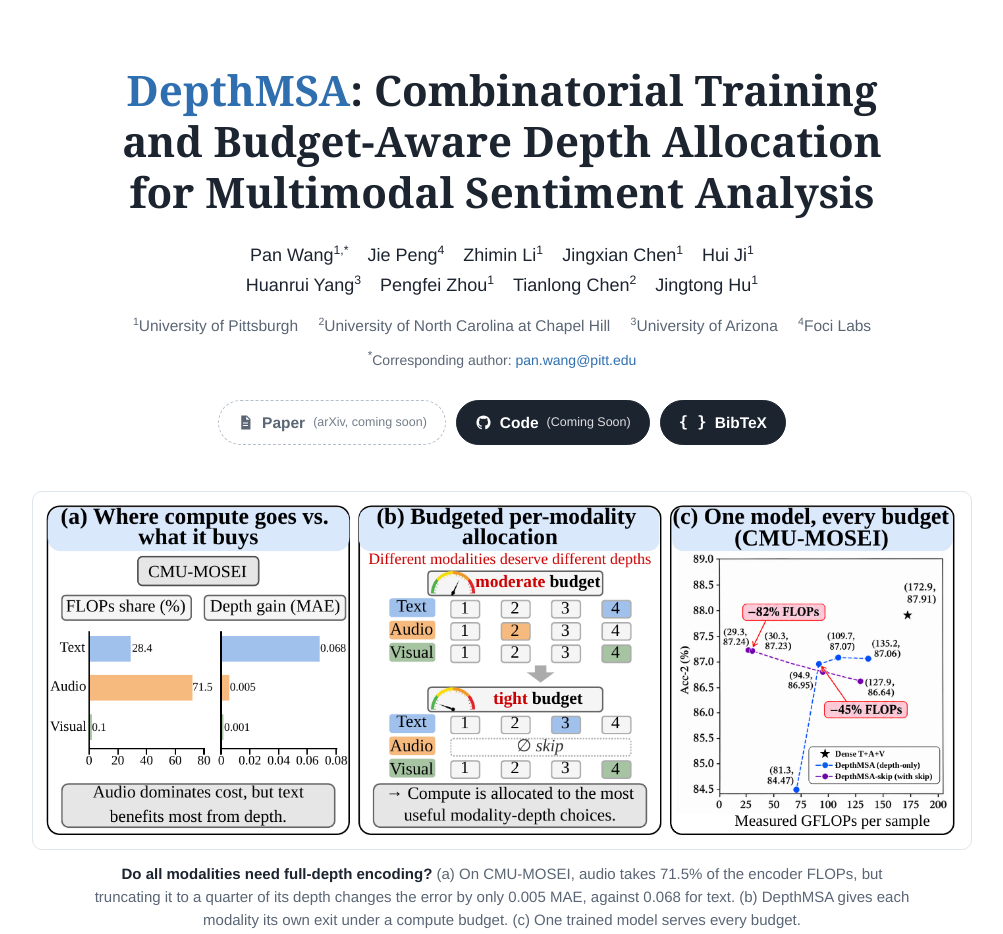
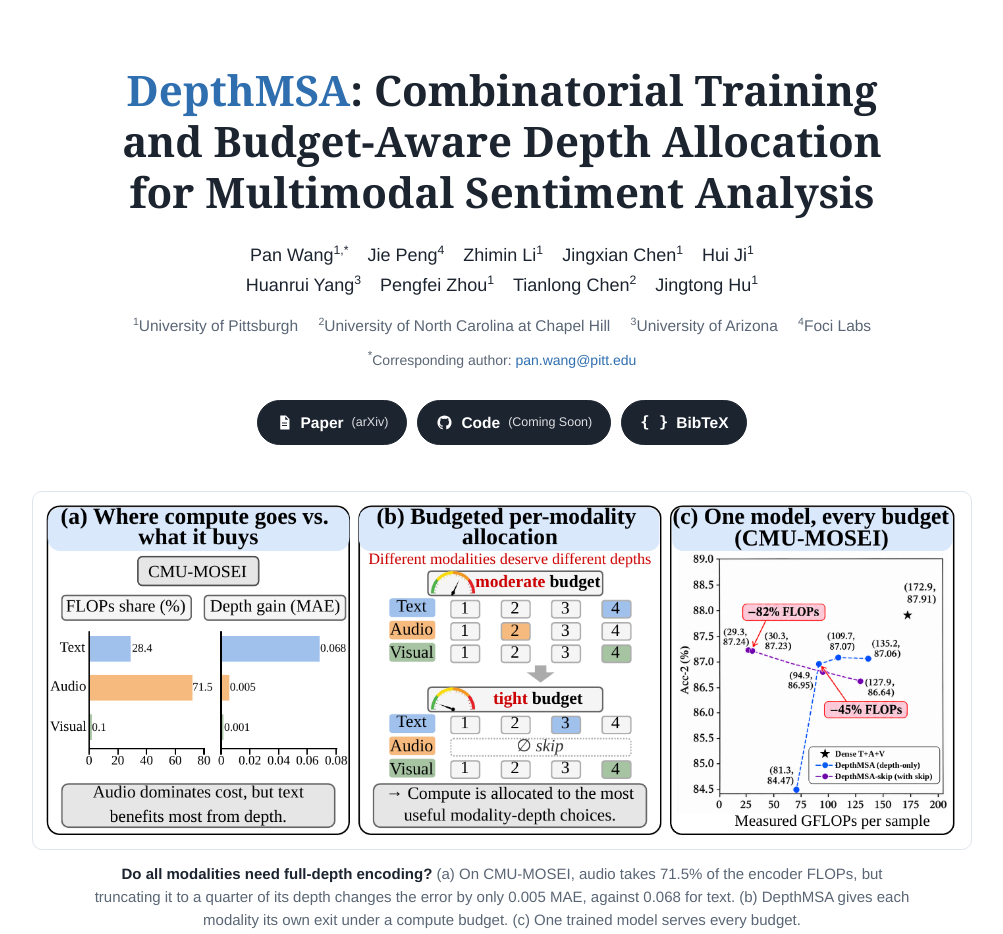
Before and after one commit to pwang322/DepthMSA, a plain HTML site: page index.html in a window 1280 px wide. Shown: the top 934 px of the page, without its empty margins (138-1141 px from the left). Drawn offline with Linux system fonts and the light colour scheme.

Commit message:
Add arXiv link

```diff
--- a/index.html
+++ b/index.html
@@ -148,12 +148,10 @@
     <div class="corr"><sup>*</sup>Corresponding author: <a href="mailto:pan.wang@pitt.edu">pan.wang@pitt.edu</a></div>
 
     <div class="buttons">
-      <!-- When the arXiv link is live: replace this span with
-           <a class="btn" href="https://arxiv.org/abs/XXXX.XXXXX"> ... Paper</a> -->
-      <span class="btn soon" aria-disabled="true">
+      <a class="btn" href="https://arxiv.org/abs/2611.27198">
         <svg viewBox="0 0 24 24" aria-hidden="true"><path d="M6 2h8l5 5v15H6V2zm7 1.5V8h4.5L13 3.5zM8.5 12v1.5h7V12h-7zm0 3.5V17h7v-1.5h-7z"/></svg>
-        Paper <small>(arXiv, coming soon)</small>
-      </span>
+        Paper <small>(arXiv)</small>
+      </a>
       <a class="btn" href="https://github.com/pwang322/DepthMSA">
         <svg viewBox="0 0 24 24" aria-hidden="true"><path d="M12 2a10 10 0 0 0-3.16 19.49c.5.09.68-.22.68-.48v-1.7c-2.78.6-3.37-1.34-3.37-1.34-.46-1.16-1.11-1.47-1.11-1.47-.91-.62.07-.6.07-.6 1 .07 1.53 1.03 1.53 1.03.9 1.52 2.34 1.08 2.91.83.09-.65.35-1.09.63-1.34-2.22-.25-4.56-1.11-4.56-4.94 0-1.09.39-1.98 1.03-2.68-.1-.25-.45-1.27.1-2.64 0 0 .84-.27 2.75 1.02a9.6 9.6 0 0 1 5 0c1.91-1.29 2.75-1.02 2.75-1.02.55 1.37.2 2.39.1 2.64.64.7 1.03 1.59 1.03 2.68 0 3.84-2.34 4.68-4.57 4.93.36.31.68.92.68 1.85v2.74c0 .27.18.58.69.48A10 10 0 0 0 12 2z"/></svg>
         Code <small>(Coming Soon)</small>
@@ -248,7 +246,7 @@
              for Multimodal Sentiment Analysis},
   author  = {Wang, Pan and Peng, Jie and Li, Zhimin and Chen, Jingxian and Ji, Hui
              and Yang, Huanrui and Zhou, Pengfei and Chen, Tianlong and Hu, Jingtong},
-  journal = {arXiv preprint},
+  journal = {arXiv preprint arXiv:2611.27198},
   year    = {2026}
 }</pre>
     </div>
```
Also changed, not shown: 1 other file.
